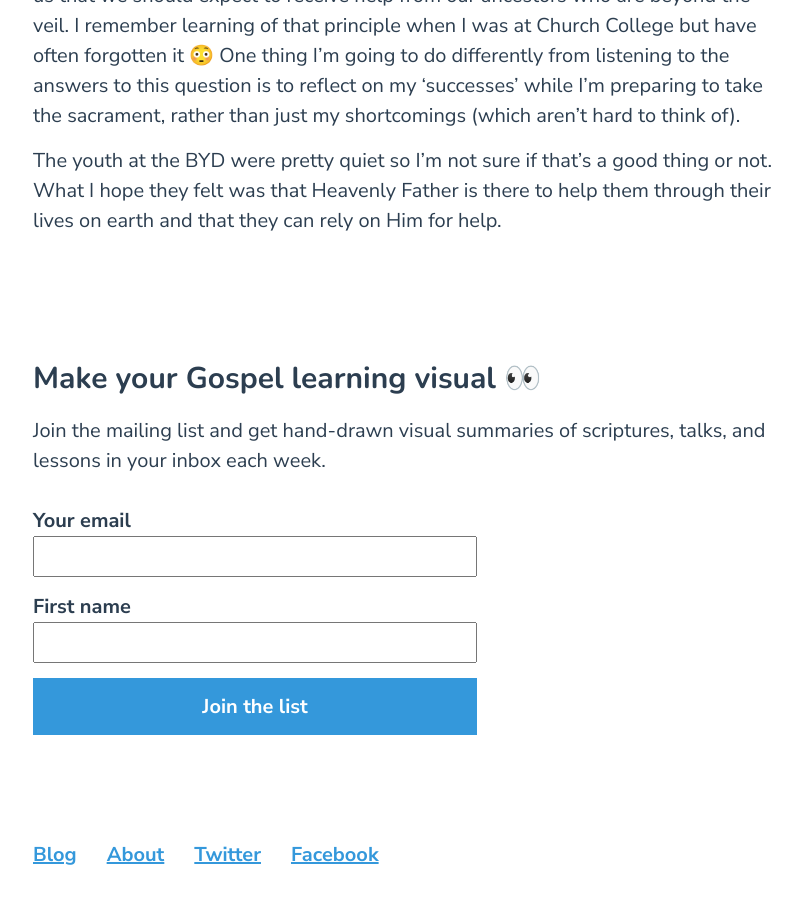
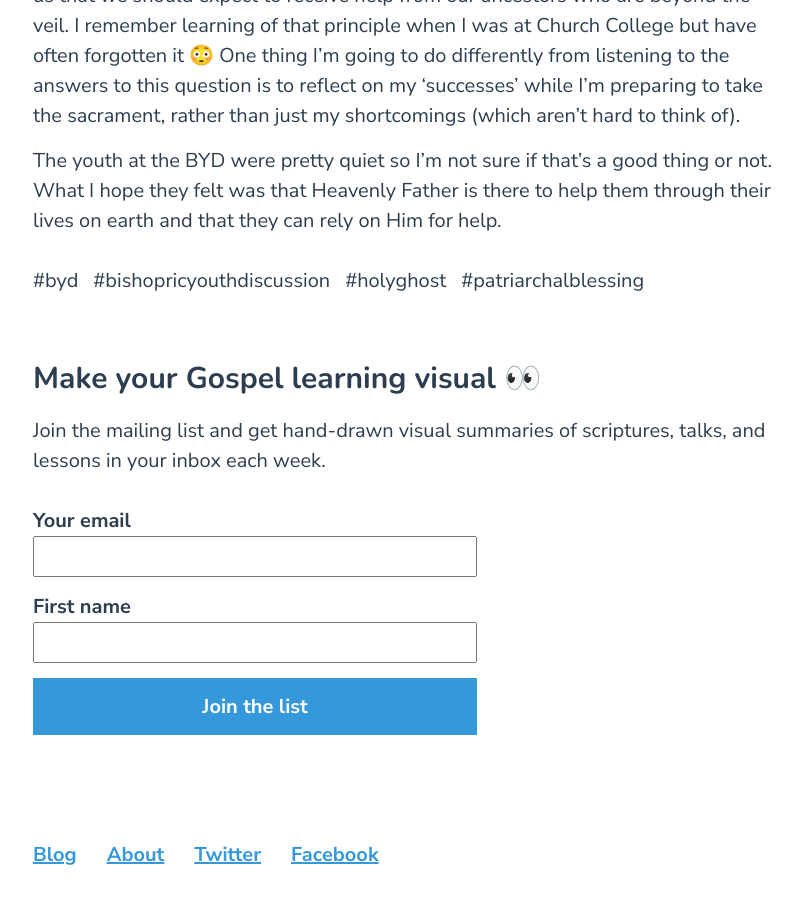
Before and after one commit to blairrorani/curious-workmanship, a Jekyll site: the page built from _posts/2017-06-20-byd-june-17.markdown, in a window 1280 px wide and 900 px high, scrolled down 2808 px. Shown: the whole window, without its empty margins (237-1039 px from the left). Built offline with Jekyll 4.4.1, drawn with Linux system fonts in a browser that asks for light colours; our own code applies the rules of GitHub Pages for plain Markdown files.

Commit message:
Updated Byd June 17

```diff
--- a/_posts/2017-06-20-byd-june-17.markdown
+++ b/_posts/2017-06-20-byd-june-17.markdown
@@ -3,6 +3,11 @@ title: Bishopric youth discussion (June 2017)
 date: 2017-06-20 08:00:00 +10:00
 categories:
 - visual note-taking
+tags:
+- byd
+- bishopricyouthdiscussion
+- holyghost
+- patriarchalblessing
 author:
   name: Blair
   link: http://twitter.com/blairrornai
```
